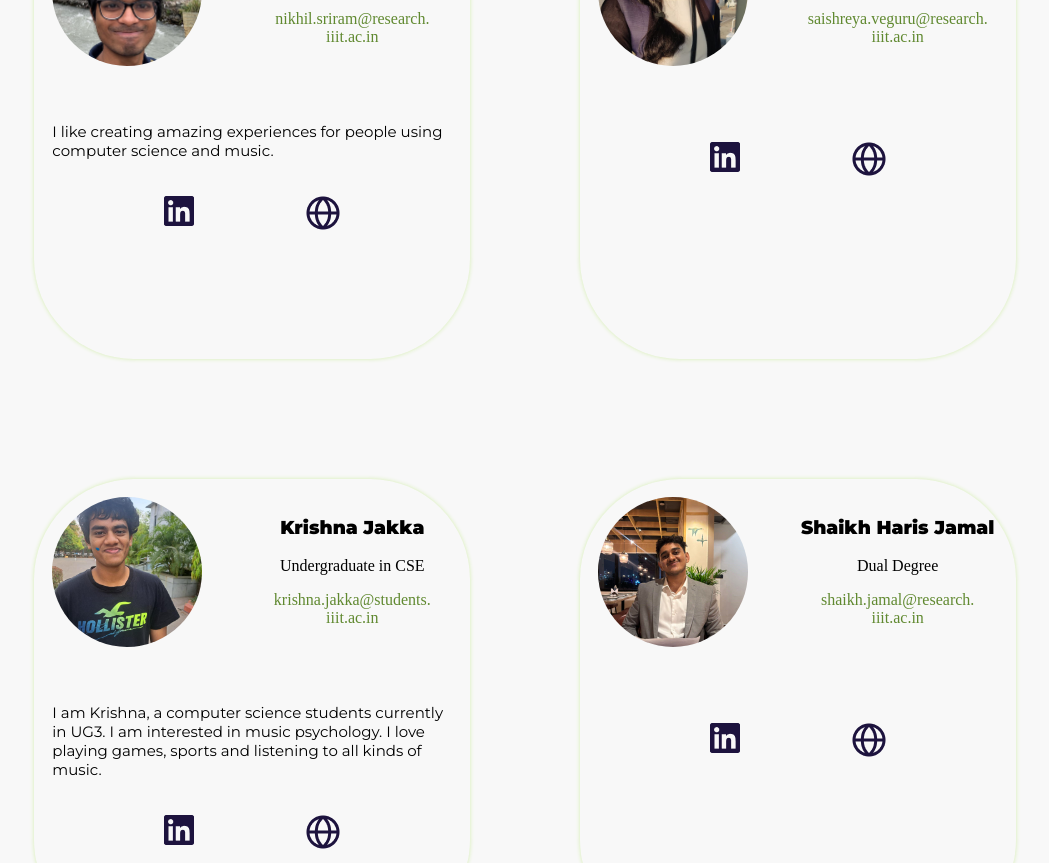
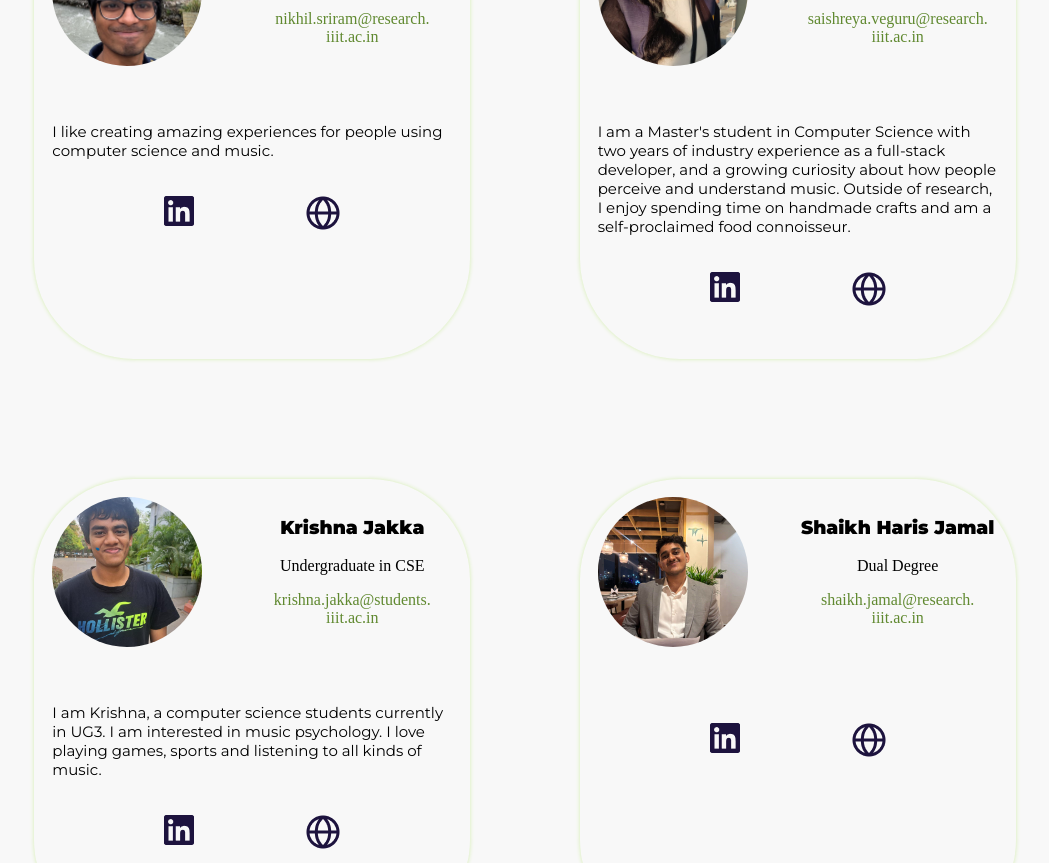
Before and after one commit to lalit-mo/mcg-web, a React (Create React App) app: page /mem in a window 1280 px wide. Shown: the part 3720-4583 px from the top of the page, without its empty margins (115-1164 px from the left). Built offline with nearby package versions, Linux system fonts and the light colour scheme.

Commit message:
updated intro section for members

```diff
--- a/src/Members/Members.jsx
+++ b/src/Members/Members.jsx
@@ -482,7 +482,13 @@ function Members() {
             </p>
           </div>
           <div className="intro">
-            <p></p>
+            <p>
+              I am a Master's student in Computer Science with two years of
+              industry experience as a full-stack developer, and a growing
+              curiosity about how people perceive and understand music. Outside
+              of research, I enjoy spending time on handmade crafts and am a
+              self-proclaimed food connoisseur.
+            </p>
           </div>
 
           <div className="links-out">
```
